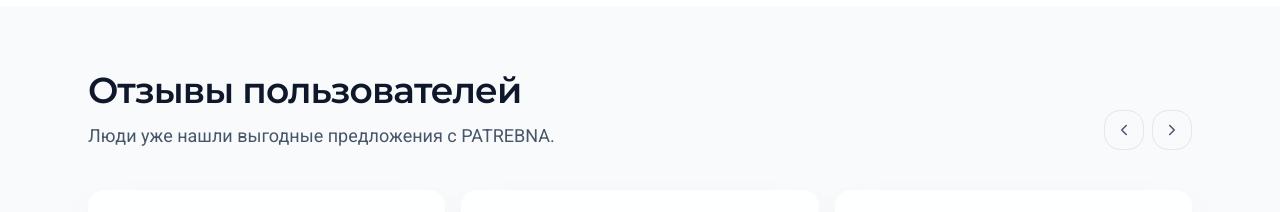
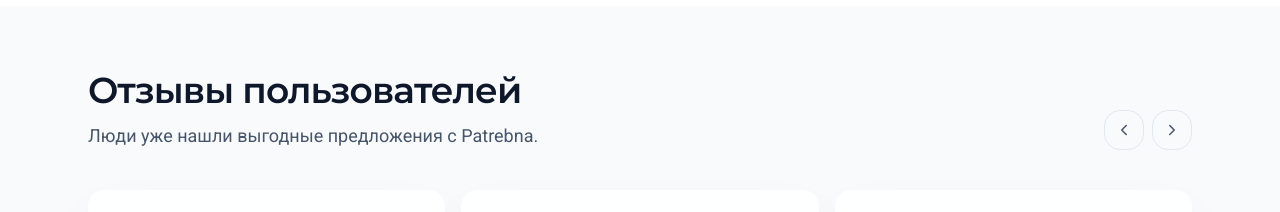
Before and after one commit to patrebna/landing, a React (Vite) app: page / in a window 1280 px wide. Shown: the part 2700-2912 px from the top of the page. Built offline with nearby package versions, Linux system fonts and the light colour scheme; no server answers.

Commit message:
fix(ReviewsSection): исправлено написание названия компании Patrebna

```diff
--- a/src/sections/ReviewsSection.tsx
+++ b/src/sections/ReviewsSection.tsx
@@ -29,7 +29,7 @@ export default function ReviewsSection() {
           <div className="space-y-3">
             <h2 className="section-title">Отзывы пользователей</h2>
             <p className="section-subtitle">
-              Люди уже нашли выгодные предложения с PATREBNA.
+              Люди уже нашли выгодные предложения с Patrebna.
             </p>
           </div>
           <div className="flex items-center gap-2">
```
